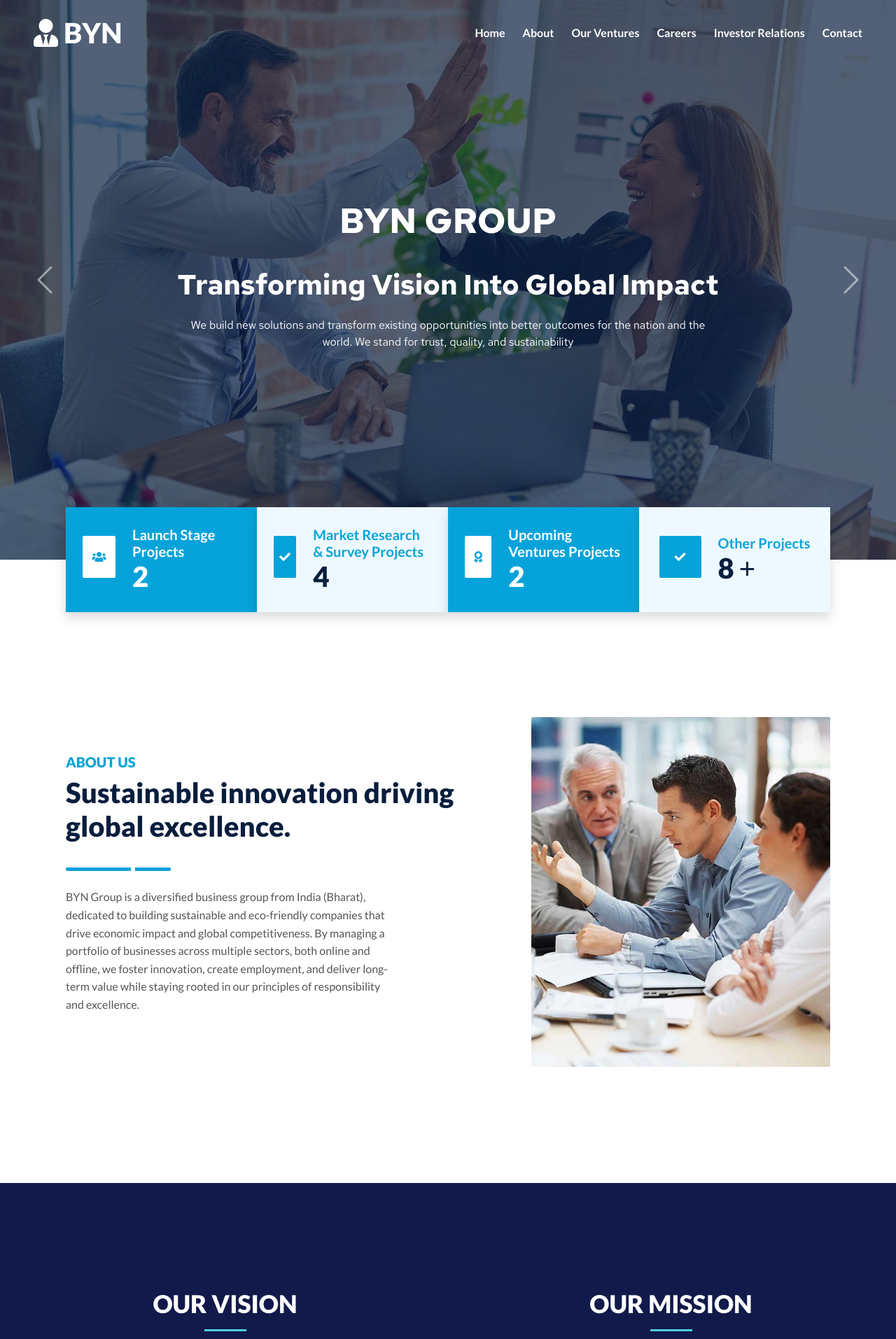
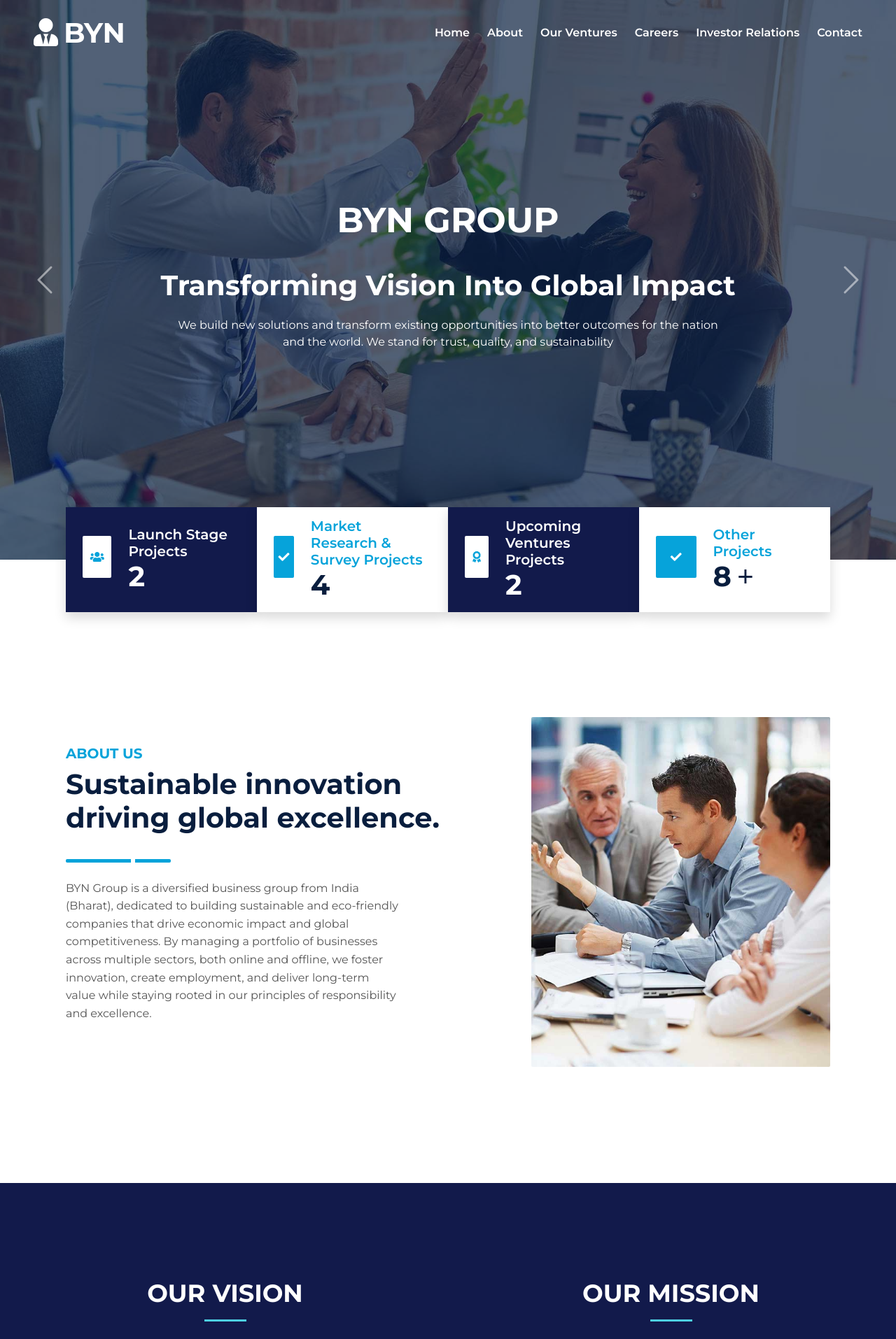
Before and after one commit to shilpacvenugopal/website, a Django app: page / in a window 1280 px wide. Shown: the top 1914 px of the page at 70% size. Run offline with Django 5.2, Linux system fonts and the light colour scheme; some libraries are stand-ins or nearby versions.

Commit message:
achanges

```diff
--- a/static/css/style.css
+++ b/static/css/style.css
@@ -19,7 +19,7 @@
 
 /********** GLOBAL FONT **********/
 body {
-    font-family: 'Lato', sans-serif;
+    font-family: 'Montserrat', sans-serif;
 }
 
 @-webkit-keyframes sk-rotateplane {
@@ -65,7 +65,7 @@ body {
 
 /*** Heading ***/
 h1, h2, h3, h4, h5, h6 {
-    font-family: 'Lato', sans-serif;
+    font-family: 'Montserrat', sans-serif;
 }
 h1,
 h2,
@@ -88,7 +88,7 @@ h6,
 
 /*** Button ***/
 .btn {
-    /* font-family: 'Lato', sans-serif; */
+    /* font-family: 'Montserrat', sans-serif; */
     font-weight: 600;
     transition: .5s;
 }
@@ -133,7 +133,7 @@ h6,
 
 /*** Navbar ***/
 .navbar-dark .navbar-nav .nav-link {
-    /* font-family: 'Lato', sans-serif; */
+    /* font-family: 'Montserrat', sans-serif; */
     position: relative;
     margin-left: 25px;
     padding: 35px 0;
@@ -226,9 +226,7 @@ h6,
 /*** Carousel ***/
 
 /* Target the first active carousel item and apply the font to all its children */
-#header-carousel .carousel-item.active * {
-    font-family: 'Red Hat Text', sans-serif !important;
-}
+
 
 .carousel-caption {
     top: 0;
@@ -253,7 +251,7 @@ h6,
 }
 
 /* .carousel-caption .display-1 {
-    font-family: 'Lato', sans-serif !important;
+    font-family: 'Montserrat', sans-serif !important;
 } */
 
 
--- a/templates/index.html
+++ b/templates/index.html
@@ -15,8 +15,8 @@
 
     <link rel="preconnect" href="https://fonts.googleapis.com">
     <link rel="preconnect" href="https://fonts.gstatic.com" crossorigin>
-    <link href="https://fonts.googleapis.com/css2?family=Red+Hat+Text:ital,wght@0,300..700;1,300..700&display=swap" rel="stylesheet">
-    <link href="https://fonts.googleapis.com/css2?family=Lato:wght@400;600;700;900&display=swap" rel="stylesheet">
+    <link href="https://fonts.googleapis.com/css2?family=Montserrat:wght@400;500;600;700&display=swap" rel="stylesheet">
+
 
 
     <link href="https://cdnjs.cloudflare.com/ajax/libs/font-awesome/5.10.0/css/all.min.css" rel="stylesheet">
@@ -66,7 +66,7 @@
                     <div class="carousel-caption d-flex flex-column align-items-center justify-content-center">
                         <div class="p-3 text-center" style="max-width: 900px;">
                             <h1 class="display-3 text-white mb-3 animated zoomIn"
-                                style="color: #FFFFFF; margin: 10px 0px; line-height: 1.2; font-family: 'Lato', sans-serif;
+                                style="color: #FFFFFF; margin: 10px 0px; line-height: 1.2; font-family: 'Montserrat', sans-serif;
                                     font-size: 50px;">
                                 BYN GROUP
                             </h1>
@@ -81,10 +81,10 @@
                                 </span>
                             </h1>
                             <p class="text-white mb-4 animated fadeIn fs-6 fs-md-5 mx-auto"
-                                style="max-width: 90%; font-family: 'Lato', sans-serif;">
+                                style="max-width: 90%; font-family: 'Montserrat', sans-serif;">
                                 We build new solutions and transform existing opportunities
                                 into better outcomes for the nation and the world. We stand for trust, quality, and sustainability
-                        </p>
+                            </p>
                         </div>
                     </div>
                 </div>
@@ -93,13 +93,13 @@
                     <div class="carousel-caption d-flex flex-column align-items-center justify-content-center">
                         <div class="p-3 text-center" style="max-width: 900px;">
                             <h1 class="display-3 text-white mb-3 animated zoomIn"
-                                style="color: #FFFFFF; margin: 10px 0px; line-height: 1.2; font-family: 'Lato', sans-serif;
+                                style="color: #FFFFFF; margin: 10px 0px; line-height: 1.2; font-family: 'Montserrat', sans-serif;
                                     font-size: 50px;">
                                 Service-Based Digital Platform
                             </h1>
 
                             <p class="text-white mb-4 animated fadeIn fs-6 fs-md-5 mx-auto"
-                                style="max-width: 90%; font-family: 'Lato', sans-serif;">
+                                style="max-width: 100%; font-family: 'Montserrat', sans-serif;">
                                 We are building an advanced service-based digital platform that empowers professionals in a $100
                                 billion global industry through AI-driven tools and automation
                         </p>
@@ -111,21 +111,21 @@
                     <div class="carousel-caption d-flex flex-column align-items-center justify-content-center">
                         <div class="p-3 text-center" style="max-width: 900px;">
                             <!-- <h5 class="text-white text-uppercase mb-2 animated slideInDown"
-                                style="font-size: 14px; letter-spacing: 1px; background-color: #007bff; padding: 5px 10px; display: inline-block; border-radius: 3px; font-family: 'Lato', sans-serif;">
+                                style="font-size: 14px; letter-spacing: 1px; background-color: #007bff; padding: 5px 10px; display: inline-block; border-radius: 3px; font-family: 'Montserrat', sans-serif;">
                                 Service-Based Digital Platform
                             </h5>
                             <h1 class="display-3 text-white mb-3 animated zoomIn"
-                                style="color: #FFFFFF; margin: 10px 0px; line-height: 1.2; font-family: 'Lato', sans-serif;">
+                                style="color: #FFFFFF; margin: 10px 0px; line-height: 1.2; font-family: 'Montserrat', sans-serif;">
                                 Creating Digital Value Through Intelligent Solutions
                             </h1> -->
                             <h1 class="display-3 text-white mb-3 animated zoomIn"
-                            style="color: #FFFFFF; margin: 10px 0px; line-height: 1.2; font-family: 'Lato', sans-serif;
+                            style="color: #FFFFFF; margin: 10px 0px; line-height: 1.2; font-family: 'Montserrat', sans-serif;
                                 font-size: 50px;">
                             Cloud-Based Platform
                             </h1>
 
                             <p class="text-white mb-4 animated fadeIn fs-6 fs-md-5 mx-auto"
-                                style="max-width: 90%; font-family: 'Lato', sans-serif;">
+                                style="max-width: 90%; font-family: 'Montserrat', sans-serif;">
                                 This project delivers end-to-end solutions for professionals and businesses across sectors,
                                    optimizing operations and driving efficiency.
 
@@ -138,17 +138,17 @@
                     <div class="carousel-caption d-flex flex-column align-items-center justify-content-center">
                         <div class="p-3 text-center" style="max-width: 900px;">
                             <!-- <h5 class="text-white text-uppercase mb-2 animated slideInDown"
-                                style="font-size: 14px; letter-spacing: 1px; background-color: #007bff; padding: 5px 10px; display: inline-block; border-radius: 3px; font-family: 'Lato', sans-serif;">
+                                style="font-size: 14px; letter-spacing: 1px; background-color: #007bff; padding: 5px 10px; display: inline-block; border-radius: 3px; font-family: 'Montserrat', sans-serif;">
                                 More Services
                             </h5> -->
                             <h1 class="display-3 text-white mb-3 animated zoomIn"
-                            style="color: #FFFFFF; margin: 10px 0px; line-height: 1.2; font-family: 'Lato', sans-serif;
+                            style="color: #FFFFFF; margin: 10px 0px; line-height: 1.2; font-family: 'Montserrat', sans-serif;
                                 font-size: 50px;">
                                 More Services
 
                             </h1>
                             <p class="text-white mb-4 animated fadeIn fs-6 fs-md-5 mx-auto"
-                                style="max-width: 90%; font-family: 'Lato', sans-serif;">
+                                style="max-width: 90%; font-family: 'Montserrat', sans-serif;">
                                 Our plans scale across online and offline sectors with well-defined solutions designed to create lasting impact, reflecting our commitment to progress, growth, and purpose.
                             </p>
                         </div>
@@ -177,7 +177,7 @@
         <div class="container pt-lg-0 pb-0">
             <div class="row gx-0">
                 <div class="col-lg-3 wow zoomIn" data-wow-delay="0.1s">
-                    <div class="bg-primary shadow d-flex align-items-center justify-content-center p-4" style="height: 150px;">
+                    <div class="shadow d-flex align-items-center justify-content-center p-4" style="height: 150px;background-color: #121A4B;">
                         <div class="bg-white d-flex align-items-center justify-content-center rounded mb-2" style="width: 60px; height: 60px;">
                             <i class="fa fa-users text-primary"></i>
                         </div>
@@ -188,7 +188,7 @@
                     </div>
                 </div>
                 <div class="col-lg-3 wow zoomIn" data-wow-delay="0.3s">
-                    <div class="bg-light shadow d-flex align-items-center justify-content-center p-4" style="height: 150px;">
+                    <div class="shadow d-flex align-items-center justify-content-center p-4" style="height: 150px;background-color: #ffffff;">
                         <div class="bg-primary d-flex align-items-center justify-content-center rounded mb-2" style="width: 60px; height: 60px;">
                             <i class="fa fa-check text-white"></i>
                         </div>
@@ -199,7 +199,7 @@
                     </div>
                 </div>
                 <div class="col-lg-3 wow zoomIn" data-wow-delay="0.6s">
-                    <div class="bg-primary shadow d-flex align-items-center justify-content-center p-4" style="height: 150px;">
+                    <div class="shadow d-flex align-items-center justify-content-center p-4" style="height: 150px;background-color: #121A4B;">
                         <div class="bg-white d-flex align-items-center justify-content-center rounded mb-2" style="width: 60px; height: 60px;">
                             <i class="fa fa-award text-primary"></i>
                         </div>
@@ -210,7 +210,7 @@
                     </div>
                 </div>
                 <div class="col-lg-3 wow zoomIn" data-wow-delay="0.3s">
-                    <div class="bg-light shadow d-flex align-items-center justify-content-center p-4" style="height: 150px;">
+                    <div class="shadow d-flex align-items-center justify-content-center p-4" style="height: 150px;background-color: #ffffff;">
                         <div class="bg-primary d-flex align-items-center justify-content-center rounded mb-2" style="width: 60px; height: 60px;">
                             <i class="fa fa-check text-white"></i>
                         </div>
@@ -271,9 +271,9 @@
 
                 <div class="col-lg-5 wow zoomIn" data-wow-delay="0.3s">
                     <div class="card bg-transparent border-0 text-white text-center p-4">
-                        <h2 class="title fw-bold text-uppercase mb-3 lato-font text-white" style="font-size: 2.2em;">OUR VISION</h2>
+                        <h2 class="title fw-bold text-uppercase mb-3 Montserrat-font text-white" style="font-size: 2.2em;">OUR VISION</h2>
                         <div class="underline mx-auto mb-4" style="width: 60px; height: 3px; background-color: #4dd0e1;"></div>
-                        <p class="px-2 text-justify-custom lato-font vision-mission-text-width mx-auto" style="line-height: 1.8; font-size: 16px;">
+                        <p class="px-2 text-justify-custom Montserrat-font vision-mission-text-width mx-auto" style="line-height: 1.8; font-size: 16px;">
                             To be a globally recognized conglomerate, pioneering sustainable business models and technological innovations that create enduring value for stakeholders and contribute to a prosperous and equitable future for all.
                         </p>
                     </div>
@@ -284,9 +284,9 @@
 
                 <div class="col-lg-5 wow zoomIn" data-wow-delay="0.6s">
                     <div class="card bg-transparent border-0 text-white text-center p-4">
-                        <h2 class="title fw-bold text-uppercase mb-3 lato-font text-white" style="font-size: 2.2em;">OUR MISSION</h2>
+                        <h2 class="title fw-bold text-uppercase mb-3 Montserrat-font text-white" style="font-size: 2.2em;">OUR MISSION</h2>
                         <div class="underline mx-auto mb-4" style="width: 60px; height: 3px; background-color: #4dd0e1;"></div>
-                        <p class="px-2 text-justify-custom lato-font vision-mission-text-width mx-auto" style="line-height: 1.8; font-size: 16px;">
+                        <p class="px-2 text-justify-custom Montserrat-font vision-mission-text-width mx-auto" style="line-height: 1.8; font-size: 16px;">
                             To build and scale innovative ventures, leveraging advanced digital platforms and ethical practices to solve complex challenges, drive economic growth, and deliver trusted, quality, and sustainable outcomes worldwide.
                         </p>
                     </div>
@@ -304,8 +304,8 @@
         <div class="row g-5">
             <div class="col-lg-12">
                 <div class="section-title position-relative pb-3 mb-4">
-                    <h1 class="mb-0 lato-font fw-bold" style="font-size: 2.5rem; color: #333333;">Meet The Team</h1>
-                    <h1 class="mb-4 lato-font fw-bold" style="font-size: 2.5rem; margin-top: -5px; color: #333333;">Founders of the Group</h1>
+                    <h1 class="mb-0 Montserrat-font fw-bold" style="font-size: 2.5rem; color: #333333;">Meet The Team</h1>
+                    <h1 class="mb-4 Montserrat-font fw-bold" style="font-size: 2.5rem; margin-top: -5px; color: #333333;">Founders of the Group</h1>
 
                     <!-- <div style="width: 100px; height: 3px; background-color: #007bff; margin-top: -15px;"></div> -->
                 </div>
@@ -317,7 +317,7 @@
             <div class="col-lg-6 wow zoomIn" data-wow-delay="0.3s">
                 <div class="p-4 rounded d-flex align-items-center" style="background-color: #f8f8f8; min-height: 250px;">
                     <div class="w-100">
-                        <p class="lato-font" style="font-size: 16px; color: #6c757d; line-height: 1.6;">
+                        <p class="Montserrat-font" style="font-size: 16px; color: #6c757d; line-height: 1.6;">
                             We founded BYN Group with a belief in creating innovative and sustainable solutions that address real challenges, support start-ups and entrepreneurs, and establish an Indian enterprise with a global presence.
                         </p>
                     </div>
@@ -334,8 +334,8 @@
                                 <img class="img-fluid" src="{% static 'img/team-1.jpg' %}" alt="Jeffrey Brown" style="height: 140px; width: 140px; border-radius: 50%; border: 1px solid #eee;">
                             </div>
                             <div class="text-center pt-0 pb-4">
-                                <h4 class="lato-font mb-0 mt-2 fw-bold" style="color: #333333;">JEFFREY BROWN</h4>
-                                <p class="text-uppercase text-muted lato-font" style="font-size: 0.8em; margin-bottom: 0.5rem;">Creative Leader</p>
+                                <h4 class="Montserrat-font mb-0 mt-2 fw-bold" style="color: #333333;">JEFFREY BROWN</h4>
+                                <p class="text-uppercase text-muted Montserrat-font" style="font-size: 0.8em; margin-bottom: 0.5rem;">Creative Leader</p>
                                 <div class="d-flex justify-content-center mt-2">
                                     <a class="text-dark mx-1" href="#"><i class="fab fa-facebook-f"></i></a>
                                     <a class="text-dark mx-1" href="#"><i class="fab fa-twitter"></i></a>
@@ -351,8 +351,8 @@
                                 <img class="img-fluid" src="{% static 'img/team-2.jpg' %}" alt="Ann Richmond" style="height: 140px; width: 140px; border-radius: 50%; border: 1px solid #eee;">
                             </div>
                             <div class="text-center pt-0 pb-4">
-                                <h4 class="lato-font mb-0 mt-2 fw-bold" style="color: #333333;">ANN RICHMOND</h4>
-                                <p class="text-uppercase text-muted lato-font" style="font-size: 0.8em; margin-bottom: 0.5rem;">Web Developer</p>
+                                <h4 class="Montserrat-font mb-0 mt-2 fw-bold" style="color: #333333;">ANN RICHMOND</h4>
+                                <p class="text-uppercase text-muted Montserrat-font" style="font-size: 0.8em; margin-bottom: 0.5rem;">Web Developer</p>
                                 <div class="d-flex justify-content-center mt-2">
                                     <a class="text-dark mx-1" href="#"><i class="fab fa-facebook-f"></i></a>
                                     <a class="text-dark mx-1" href="#"><i class="fab fa-twitter"></i></a>
```
Also changed, not shown: 1 other file.
